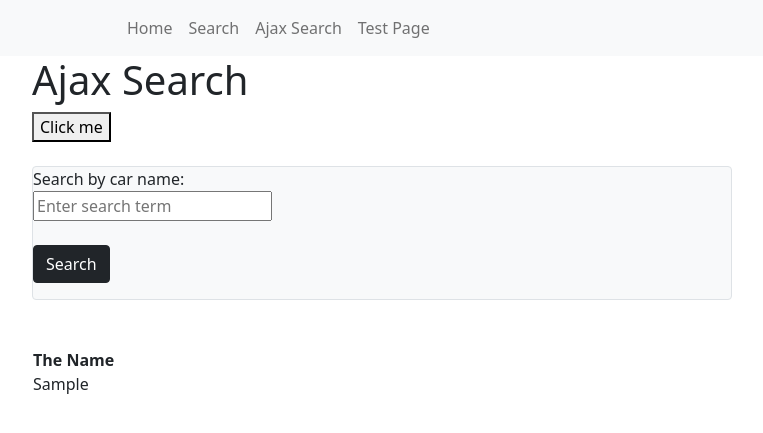
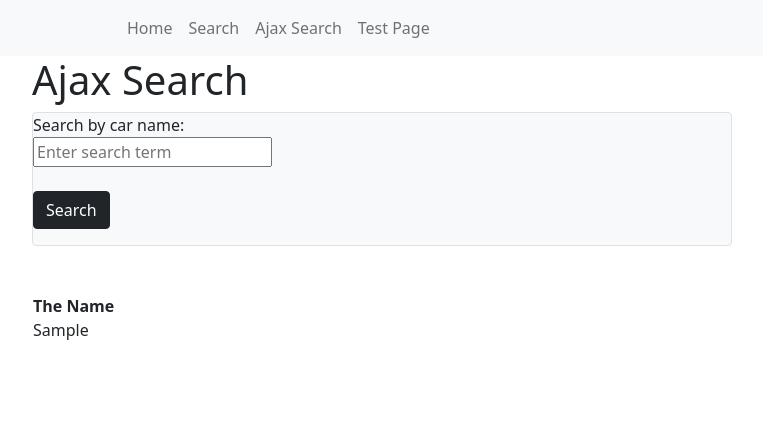
Before and after one commit to kkuivenhoven/CarDataSearch, a Rails app: page /coche_datos/ajax_search in a window 1280 px wide. Shown: the top 433 px of the page, without its empty margins (18-781 px from the left). Run offline with Rails 7, Linux system fonts and the light colour scheme; tables that the repository leaves empty hold one stand-in row (values such as "Sample post"); style sheets or scripts are compiled from the project's sources; parts of the project's set-up code (start-up, migrations or seed data) failed here and were passed over; some libraries are stand-ins or nearby versions.

Commit message:
Removed test click me button that was there to ensure javascript was working

```diff
--- a/app/views/coche_datos/ajax_search.html.erb
+++ b/app/views/coche_datos/ajax_search.html.erb
@@ -1,8 +1,6 @@
 <h1>Ajax Search</h1>
 
 <!-- to submit a form via AJAX in Rails, add remote: true to the form_tag argument -->
-
-<button onclick="callAlert()">Click me</button><br><br>
 
 <div style="width: 700px;" class="border rounded bg-light">
 	<%= form_tag(retrieve_searches_coche_datos_path, method: "get", remote: true) do %>
```
